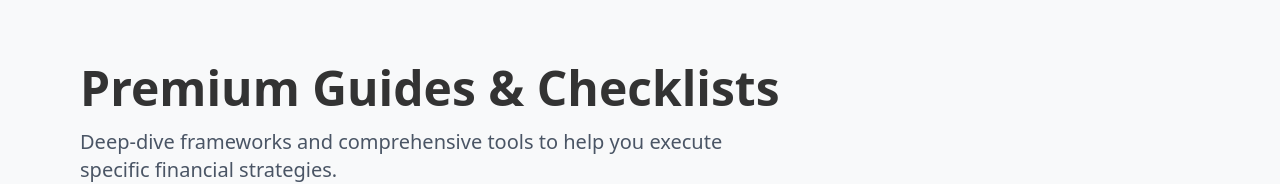
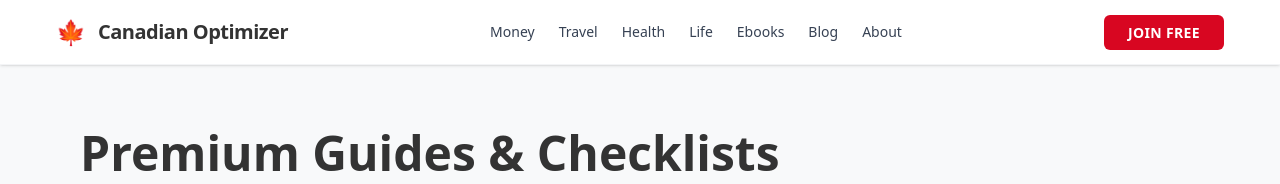
Before and after one commit to drewbotcarrothers/canadianoptimizer, a Next.js app: page /ebooks in a window 1280 px wide. Shown: the top 184 px of the page. Built offline with nearby package versions, Linux system fonts and the light colour scheme.

Commit message:
Redesign header based on mock and fix RootLayout visibility

```diff
--- a/src/app/layout.tsx
+++ b/src/app/layout.tsx
@@ -22,11 +22,11 @@ export default function RootLayout({
   return (
     <html lang="en">
       <body className={`${inter.variable} antialiased min-h-screen flex flex-col font-sans text-charcoal bg-white`}>
-        {/* Header will be placed here */}
+        <Header />
         <main className="flex-grow">
           {children}
         </main>
-        {/* Footer will be placed here */}
+        <Footer />
       </body>
     </html>
   );
--- a/src/components/layout/Header.tsx
+++ b/src/components/layout/Header.tsx
@@ -3,16 +3,14 @@
 import Link from 'next/link';
 import { useState } from 'react';
 
-const CATEGORIES = [
-  { name: 'Personal Finance', slug: '/category/personal-finance' },
-  { name: 'Investing', slug: '/category/investing' },
-  { name: 'Taxes', slug: '/category/taxes' },
-  { name: 'Real Estate', slug: '/category/real-estate' },
-  { name: 'Credit Cards', slug: '/category/credit-cards' },
-  { name: 'Retirement Planning', slug: '/category/retirement-planning' },
-  { name: 'Budgeting', slug: '/category/budgeting' },
-  { name: 'Saving Money', slug: '/category/saving-money' },
-  { name: 'Making Money', slug: '/category/making-money' },
+const NAV_LINKS = [
+  { name: 'Money', href: '/category/personal-finance' },
+  { name: 'Travel', href: '/category/credit-cards' },
+  { name: 'Health', href: '/category/saving-money' },
+  { name: 'Life', href: '/category/real-estate' },
+  { name: 'Ebooks', href: '/ebooks' },
+  { name: 'Blog', href: '/blog' },
+  { name: 'About', href: '/about' },
 ];
 
 export default function Header() {
@@ -22,65 +20,31 @@ export default function Header() {
   return (
     <header className="sticky top-0 z-50 w-full bg-white border-b border-gray-100 shadow-sm">
       <div className="container mx-auto px-4 h-16 flex items-center justify-between">
-        <Link href="/" className="flex items-center gap-2 group">
-          {/* Logo icon representation for now */}
-          <div className="text-canadian-red text-2xl group-hover:text-canadian-red-hover transition-colors">
-            🍁
-          </div>
-          <span className="font-bold text-xl text-charcoal tracking-tight group-hover:text-canadian-red transition-colors">
+        <Link href="/" className="flex items-center gap-3 group">
+          <span className="text-canadian-red text-2xl" aria-hidden="true">🍁</span>
+          <span className="font-bold text-xl text-charcoal tracking-tight group-hover:text-canadian-red transition-colors flex items-center">
             Canadian Optimizer
           </span>
         </Link>
 
-        {/* Desktop Nav */}
-        <nav className="hidden md:flex items-center gap-6">
-          <div className="relative group">
-            <button
-              className="font-medium text-gray-700 hover:text-canadian-red transition-colors py-2 flex items-center gap-1"
-              onMouseEnter={() => setIsCategoriesOpen(true)}
-              onMouseLeave={() => setIsCategoriesOpen(false)}
+        <nav className="hidden lg:flex items-center gap-6">
+          {NAV_LINKS.map((link) => (
+            <Link
+              key={link.name}
+              href={link.href}
+              className="font-medium text-gray-700 hover:text-canadian-red transition-colors text-sm"
             >
-              Categories
-              <svg className="w-4 h-4" fill="none" stroke="currentColor" viewBox="0 0 24 24"><path strokeLinecap="round" strokeLinejoin="round" strokeWidth="2" d="M19 9l-7 7-7-7"></path></svg>
-            </button>
-
-            {/* Dropdown menu */}
-            {isCategoriesOpen && (
-              <div
-                className="absolute top-full left-0 w-64 bg-white shadow-lg border border-gray-100 rounded-b-md py-2"
-                onMouseEnter={() => setIsCategoriesOpen(true)}
-                onMouseLeave={() => setIsCategoriesOpen(false)}
-              >
-                {CATEGORIES.map((cat) => (
-                  <Link
-                    key={cat.slug}
-                    href={cat.slug}
-                    className="block px-4 py-2 hover:bg-light-slate hover:text-canadian-red transition-colors"
-                  >
-                    {cat.name}
+              {link.name}
             </Link>
           ))}
-              </div>
-            )}
-          </div>
-
-          <Link href="/blog" className="font-medium text-gray-700 hover:text-canadian-red transition-colors">
-            Blog
-          </Link>
-          <Link href="/ebooks" className="font-medium text-gray-700 hover:text-canadian-red transition-colors">
-            Ebooks
-          </Link>
-          <Link href="/about" className="font-medium text-gray-700 hover:text-canadian-red transition-colors">
-            About
-          </Link>
         </nav>
 
         <div className="hidden md:block">
           <Link
             href="#newsletter"
-            className="bg-canadian-red text-white px-5 py-2.5 rounded hover:bg-canadian-red-hover transition-colors font-medium text-sm"
+            className="bg-canadian-red text-white px-6 py-2 rounded-md hover:bg-canadian-red-hover transition-colors font-bold text-sm tracking-wide uppercase"
           >
-            Join Free
+            JOIN FREE
           </Link>
         </div>
 
@@ -100,42 +64,27 @@ export default function Header() {
 
       {/* Mobile Menu */}
       <div className={`md:hidden bg-white border-t border-gray-100 overflow-hidden transition-all duration-300 ease-in-out absolute w-full shadow-xl ${isMenuOpen ? 'max-h-[80vh] opacity-100 py-6' : 'max-h-0 opacity-0 py-0'}`}>
-        <div className="px-6 space-y-6">
-          <div className="flex flex-col gap-4">
-            <Link href="/blog" className="text-lg font-bold text-charcoal hover:text-canadian-red transition-colors" onClick={() => setIsMenuOpen(false)}>
-              Blog
-            </Link>
-            <Link href="/ebooks" className="text-lg font-bold text-charcoal hover:text-canadian-red transition-colors" onClick={() => setIsMenuOpen(false)}>
-              Ebooks
-            </Link>
-            <Link href="/about" className="text-lg font-bold text-charcoal hover:text-canadian-red transition-colors" onClick={() => setIsMenuOpen(false)}>
-              About
-            </Link>
-          </div>
-
-          <div className="pt-6 border-t border-gray-100">
-            <span className="text-xs text-gray-400 font-bold uppercase tracking-widest mb-4 block">Optimization Strategies</span>
-            <div className="grid grid-cols-1 gap-4">
-              {CATEGORIES.map((cat) => (
+        <div className="px-6 space-y-4">
+          <div className="flex flex-col gap-3">
+            {NAV_LINKS.map((link) => (
               <Link
-                  key={cat.slug}
-                  href={cat.slug}
-                  className="text-gray-700 hover:text-canadian-red font-medium transition-colors"
+                key={link.name}
+                href={link.href}
+                className="text-lg font-bold text-charcoal hover:text-canadian-red transition-colors py-2 border-b border-gray-50 last:border-0"
                 onClick={() => setIsMenuOpen(false)}
               >
-                  {cat.name}
+                {link.name}
               </Link>
             ))}
-            </div>
           </div>
 
           <div className="pt-4">
             <Link
               href="#newsletter"
-              className="block w-full text-center bg-canadian-red text-white py-4 rounded-xl font-bold shadow-lg shadow-red-100 hover:bg-canadian-red-hover transition-all"
+              className="block w-full text-center bg-canadian-red text-white py-4 rounded-xl font-bold shadow-lg shadow-red-100 hover:bg-canadian-red-hover transition-all uppercase tracking-widest"
               onClick={() => setIsMenuOpen(false)}
             >
-              Get Free Optimization Guide
+              JOIN FREE
             </Link>
           </div>
         </div>
```
Also changed, not shown: 1 other file (tests, documents, lock files or other folders). Lines whose indentation alone changed are shown as unchanged.
